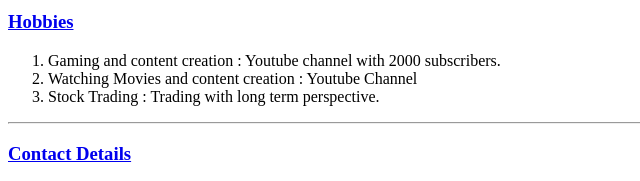
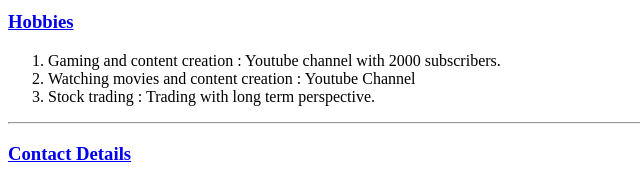
Before and after one commit to ptalande/cv, a plain HTML site: page index.html in a window 1280 px wide. Shown: the part 735-916 px from the top of the page, 0-640 px from the left. Drawn offline with Linux system fonts and the light colour scheme.

Commit message:
Update index.html

```diff
--- a/index.html
+++ b/index.html
@@ -79,8 +79,8 @@
   <h3><a href="hobbies.html">Hobbies</a></h3>
   <ol>
     <li>Gaming and content creation : Youtube channel with 2000 subscribers.</li>
-    <li>Watching Movies and content creation : Youtube Channel</li>
-    <li>Stock Trading : Trading with long term perspective.</li>
+    <li>Watching movies and content creation : Youtube Channel</li>
+    <li>Stock trading : Trading with long term perspective.</li>
   </ol>
   <hr />
   <h3><a href="Contact.HTML">Contact Details</a></h3>
```
